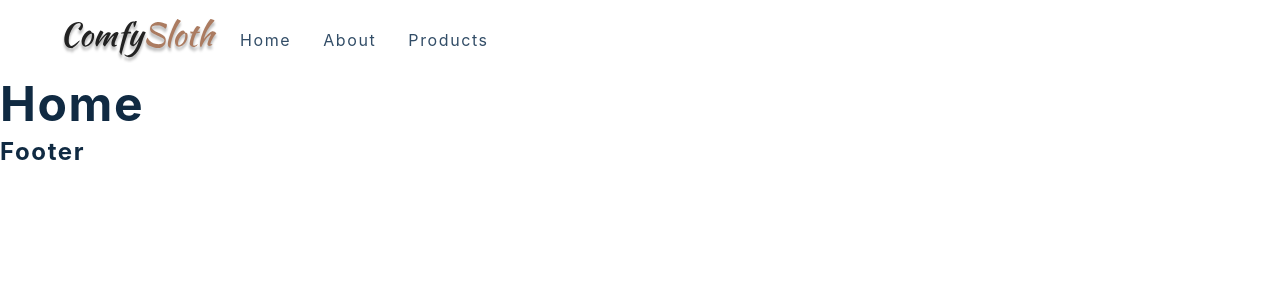
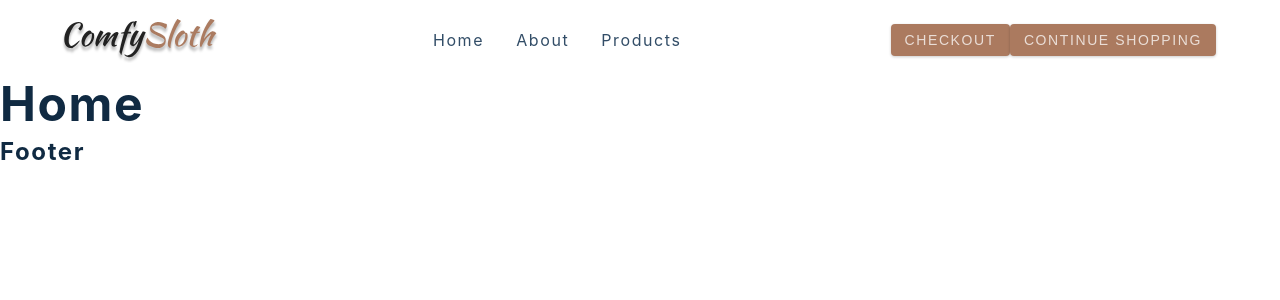
Before and after one commit to makawy7/comfy-store, a React (Create React App) app: page / in a window 1280 px wide. Shown: the top 300 px of the page. Built offline with nearby package versions, Linux system fonts and the light colour scheme.

Commit message:
cart button component

```diff
--- /dev/null
+++ b/src/components/CartButtons.js
@@ -0,0 +1,12 @@
+function CartButtons()
+{
+    return (
+        <div className="cart-buttons">
+            <button className="btn btn-primary">Checkout</button>
+            <button className="btn btn-secondary">Continue Shopping</button>
+        </div>
+    );
+}
+
+
+export default CartButtons;
--- a/src/components/Navbar.js
+++ b/src/components/Navbar.js
@@ -3,6 +3,7 @@ import logo from "../assets/logo.svg";
 import { FaBars } from "react-icons/fa";
 import { Link } from "react-router-dom";
 import { links } from "../utils/constants";
+import CartButtons from "./CartButtons";
 
 function Navbar() {
   const openMenu = () => {};
@@ -17,14 +18,15 @@ function Navbar() {
           <button onClick={openMenu} type="button" className="nav-toggle">
             <FaBars />
           </button>
-          <ul className="nav-links">
+        </div>
+        <ul className="nav-links">
             {links.map((link) => (
               <li key={link.id}>
                 <Link to={link.url}>{link.text}</Link>
               </li>
             ))}
           </ul>
-        </div>
+        <CartButtons />
       </div>
     </NavContainer>
   );
--- a/src/index.css
+++ b/src/index.css
@@ -1,3 +1,4 @@
+
 /*
 ===============
 Variables
```
